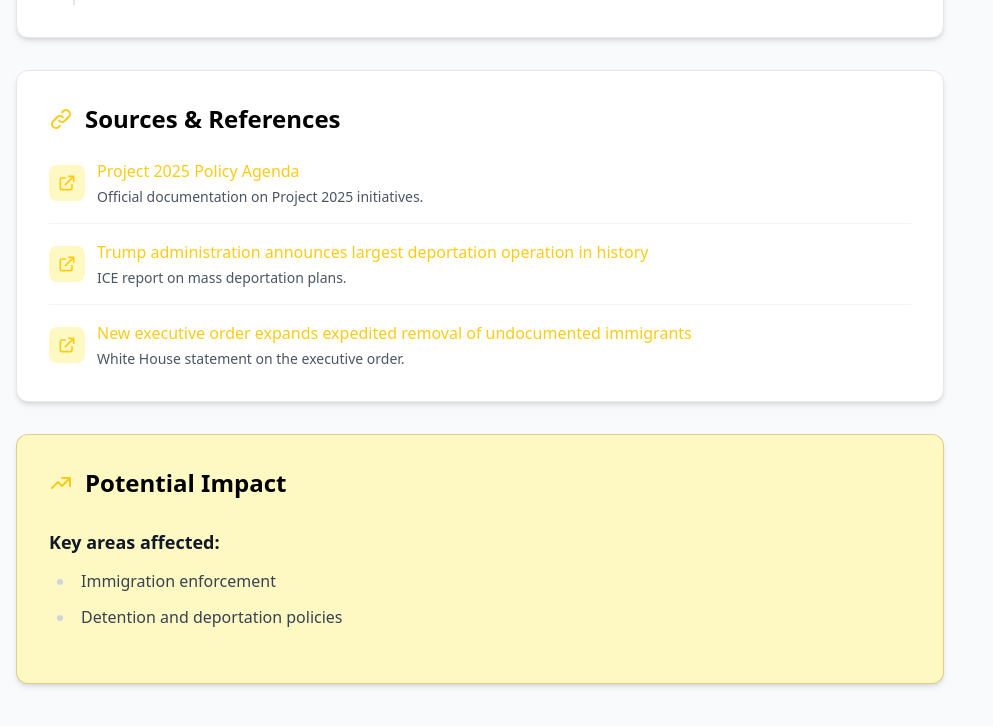
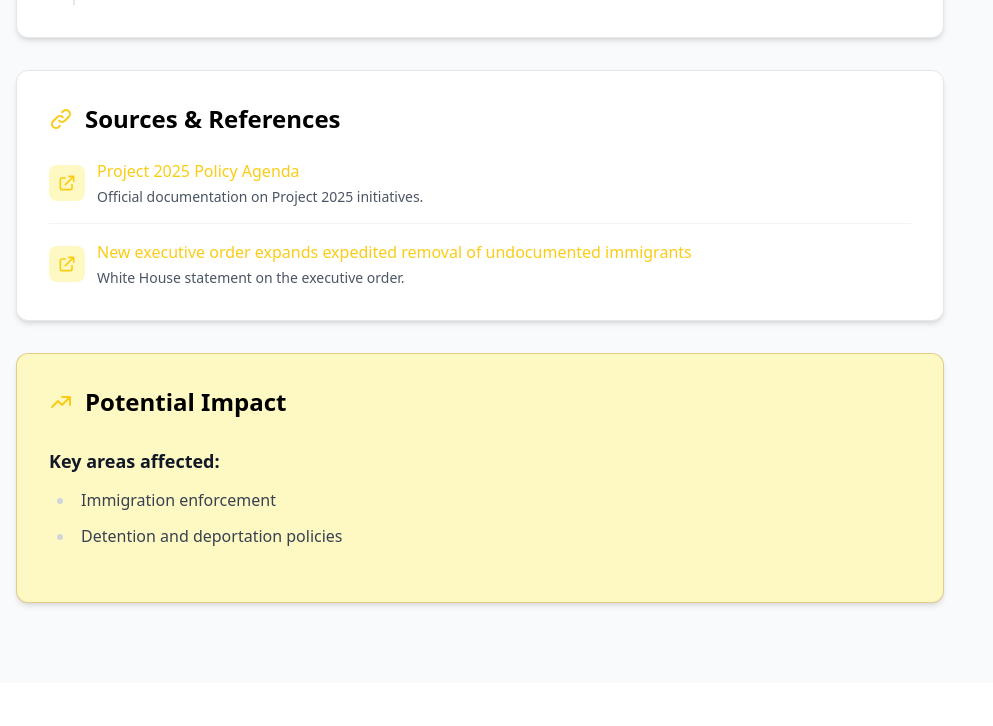
Before and after one commit to uhteddy/watch2025.org, an Astro site: page /initiatives/mass-deportation in a window 1280 px wide. Shown: the part 1814-2540 px from the top of the page, without its empty margins (0-993 px from the left). After the commit the page ends 2497 px from the top, so only its background shows below. Built offline with nearby package versions, Linux system fonts and the light colour scheme; Astro itself is replaced by a stand-in of ours.

Commit message:
Fix broken URL
Updating a broken URL

```diff
--- a/src/content/initiatives/mass-deportation.md
+++ b/src/content/initiatives/mass-deportation.md
@@ -36,10 +36,6 @@
   - title: Project 2025 Policy Agenda
     url: https://www.project2025.org/policy/
     description: Official documentation on Project 2025 initiatives.
-  - title: Trump administration announces largest deportation operation in history
-    url: >-
-      https://www.ice.gov/news/releases/trump-administration-announces-largest-deportation-operation
-    description: ICE report on mass deportation plans.
   - title: New executive order expands expedited removal of undocumented immigrants
     url: >-
       https://www.whitehouse.gov/presidential-actions/2025/02/new-executive-order-expands-expedited-removal/
```
